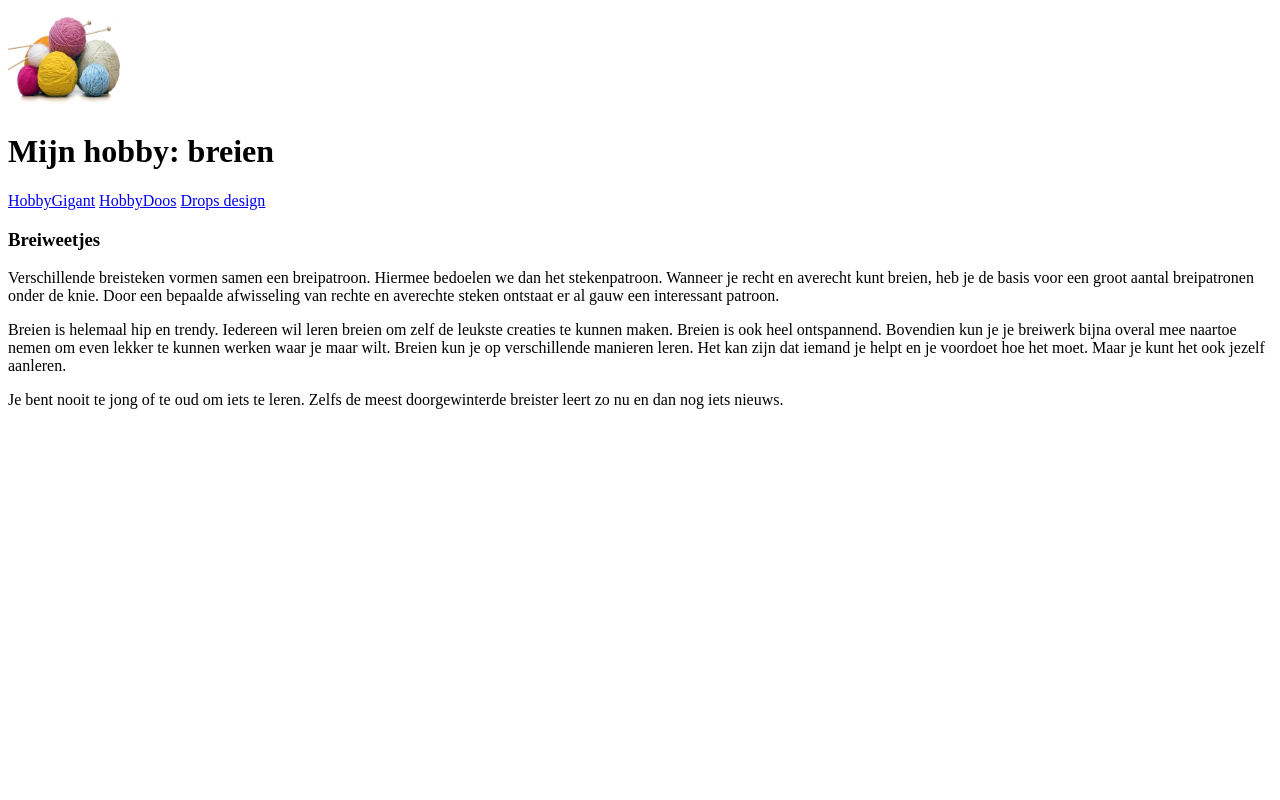
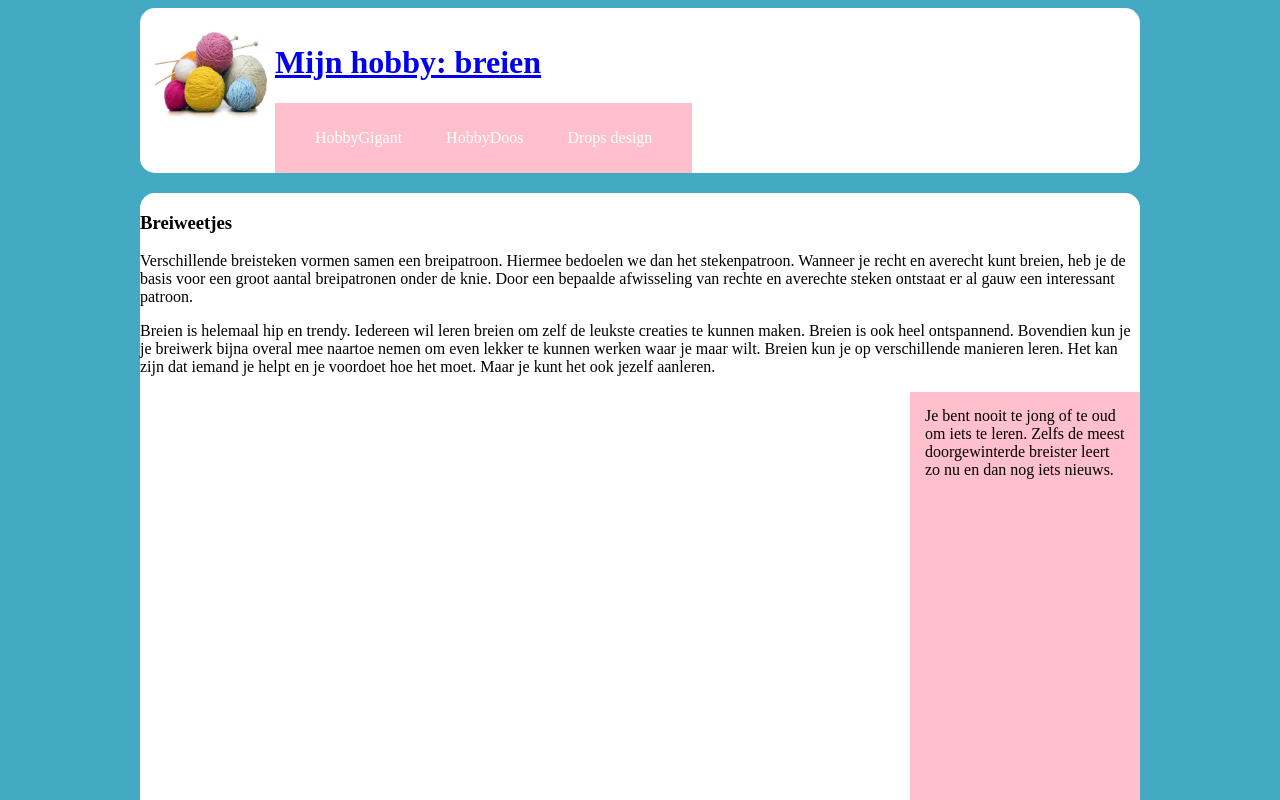
Before and after one commit to NalaniVB-immalle/Breien, a plain HTML site: page index.html in a window 1280 px wide. Shown: the top 800 px of the page. Drawn offline with Linux system fonts and the light colour scheme.

Commit message:
final commit

```diff
--- a/index.html
+++ b/index.html
@@ -6,12 +6,13 @@
 </head>
 <body>
     <header>
+
         <a href="http://www.allesoverbreien.nl">
             <img id="hobbyWebsiteLogo" alt="Logo website breien" src="afbeeldingen/breien.jpg" width="120"
                 height="100" />
+            <link href="opmaak.css" rel="stylesheet" />
+            <h1>Mijn hobby: breien</h1>
         </a>
-        <h1>Mijn hobby: breien</h1>
-    </header>
         <nav>
             <p>
                 <a href="http://www.hobbygigant.nl">HobbyGigant</a>
@@ -19,6 +20,8 @@
                 <a href="http://www.garnstudio.com/lang/nl/kategori_oversikt.php">Drops design</a>
             </p>
         </nav>
+
+    </header>
     <section>
         <article>
             <h3>Breiweetjes</h3>
@@ -32,10 +35,11 @@
             Bovendien kun je je breiwerk bijna overal mee naartoe nemen om even lekker te kunnen werken waar je maar wilt.
             Breien kun je op verschillende manieren leren. Het kan zijn dat iemand je helpt en je voordoet hoe het moet. Maar je kunt het ook jezelf aanleren.
             </p>
-        </article>
             <aside>
                 Je bent nooit te jong of te oud om iets te leren. Zelfs de meest doorgewinterde breister leert zo nu en dan nog iets nieuws.
             </aside>
+        </article>
+
     </section>
 </body>
 
--- a/opmaak.css
+++ b/opmaak.css
@@ -1,15 +1,14 @@
 body {
-    background-color: seashell;
-    width: 100px;
+    background-color: rgb(68, 170, 196);
+    width: 1000px;
     margin-left: auto;
     margin-right: auto;
 }
 header {
-    padding: 0px 0px 70px 0px; /* shorthand voor top, right, bottom, left */
+    padding: 15px 15px 70px 15px; /* shorthand voor top, right, bottom, left */
     background-color: white;
     border-radius: 15px;
 }
-
 #hobbyWebsiteLogo
 {
     float:left;
@@ -22,6 +21,27 @@ nav {
 nav a {
     text-decoration:none;
     padding:0px 20px 0px 20px;
-    color:C9E3F4;
+    color:white;
+}
+section{
+    margin-top:20px;
+    border-radius: 15px;
+    background-color: white;
+}
+aside{
+    border: 15px solid pink;
+    width: 20%;
+    float: right;
+    min-height: 550px;
     background-color: pink;
 }
+
+article{
+    float: left;
+    width: 100%;
+    background-color: white;
+    border-radius: 15px;
+}
+h1{
+    text-align: justify;
+}
```
Lines whose indentation alone changed are shown as unchanged.
